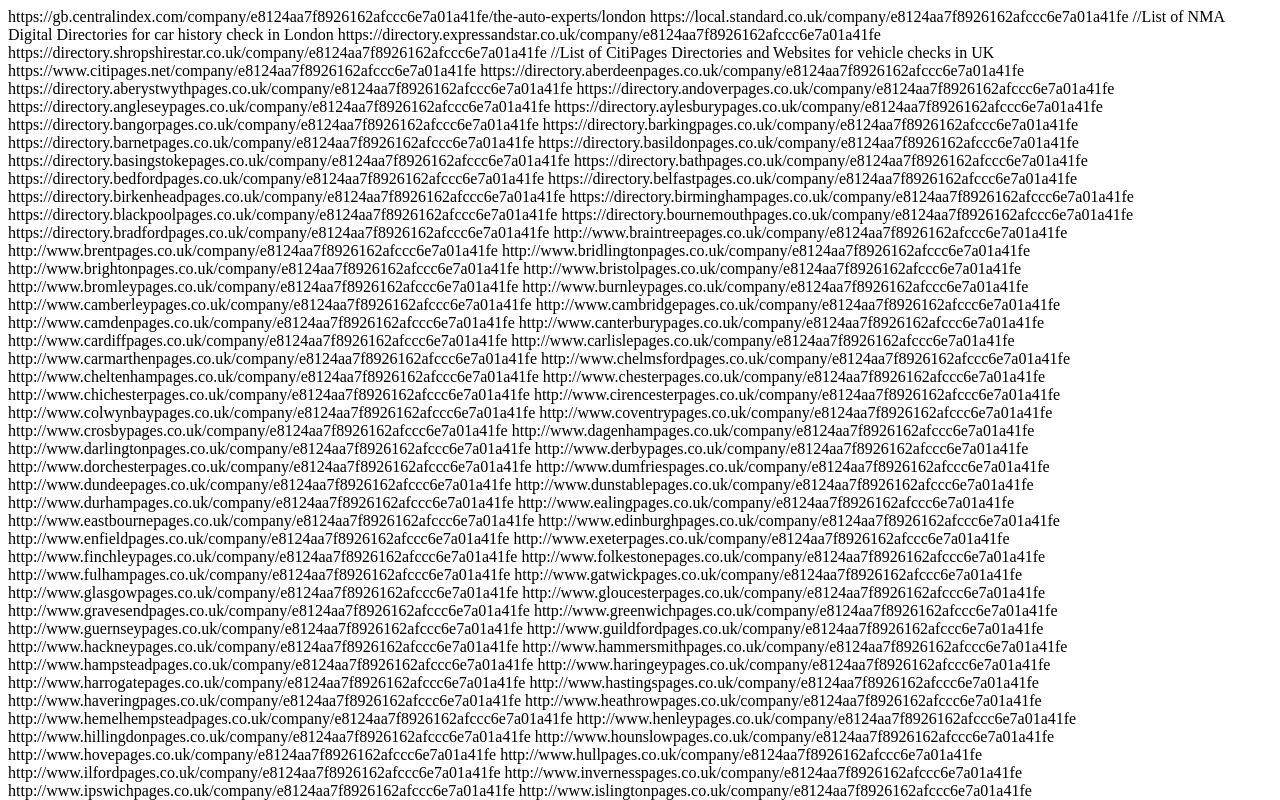
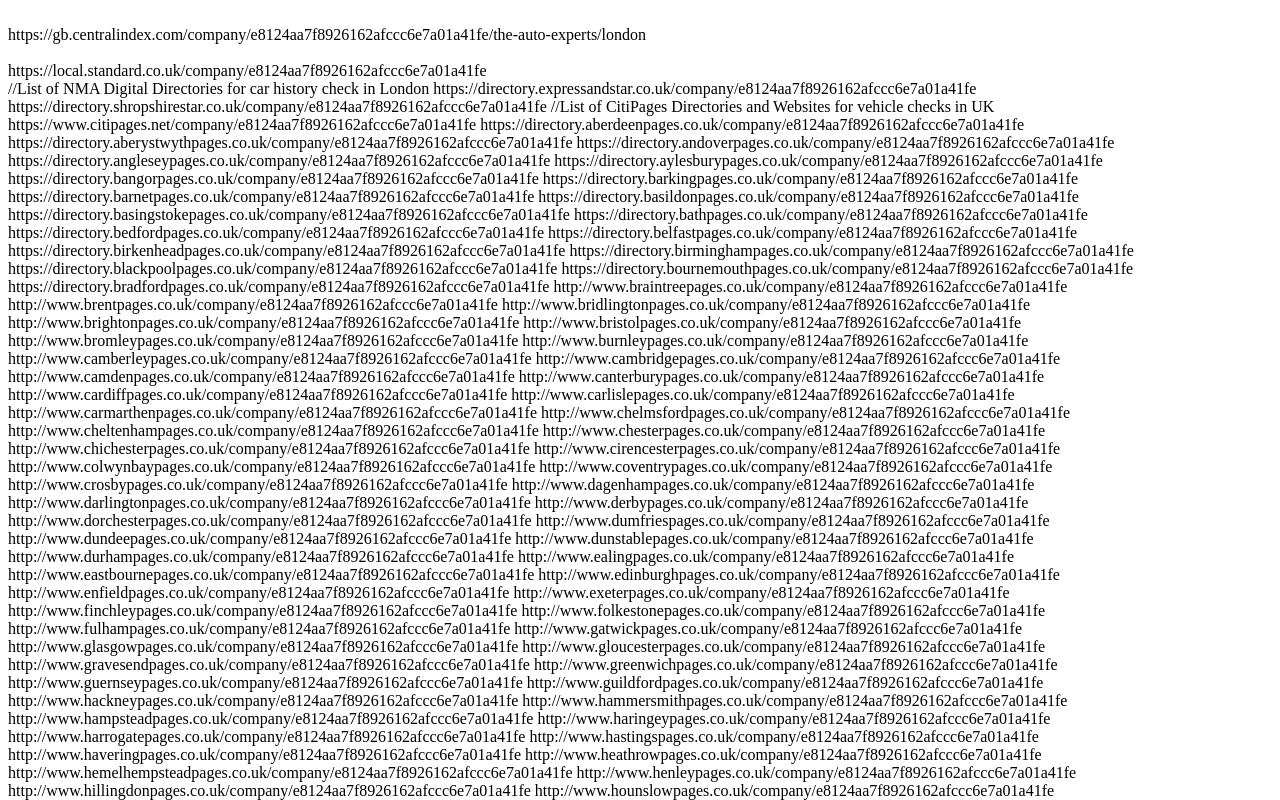
Before and after one commit to theautoexperts/crawl, a plain HTML site: page index.html in a window 1280 px wide. Shown: the top 800 px of the page. Drawn offline with Linux system fonts and the light colour scheme.

Commit message:
Update index.html

```diff
--- a/index.html
+++ b/index.html
@@ -1,5 +1,5 @@
-<a>https://gb.centralindex.com/company/e8124aa7f8926162afccc6e7a01a41fe/the-auto-experts/london</a>
-<a>https://local.standard.co.uk/company/e8124aa7f8926162afccc6e7a01a41fe</a>
+<br>https://gb.centralindex.com/company/e8124aa7f8926162afccc6e7a01a41fe/the-auto-experts/london</br>
+<br>https://local.standard.co.uk/company/e8124aa7f8926162afccc6e7a01a41fe</br>
  //List of NMA Digital Directories for car history check in London
 https://directory.expressandstar.co.uk/company/e8124aa7f8926162afccc6e7a01a41fe
 https://directory.shropshirestar.co.uk/company/e8124aa7f8926162afccc6e7a01a41fe
```
